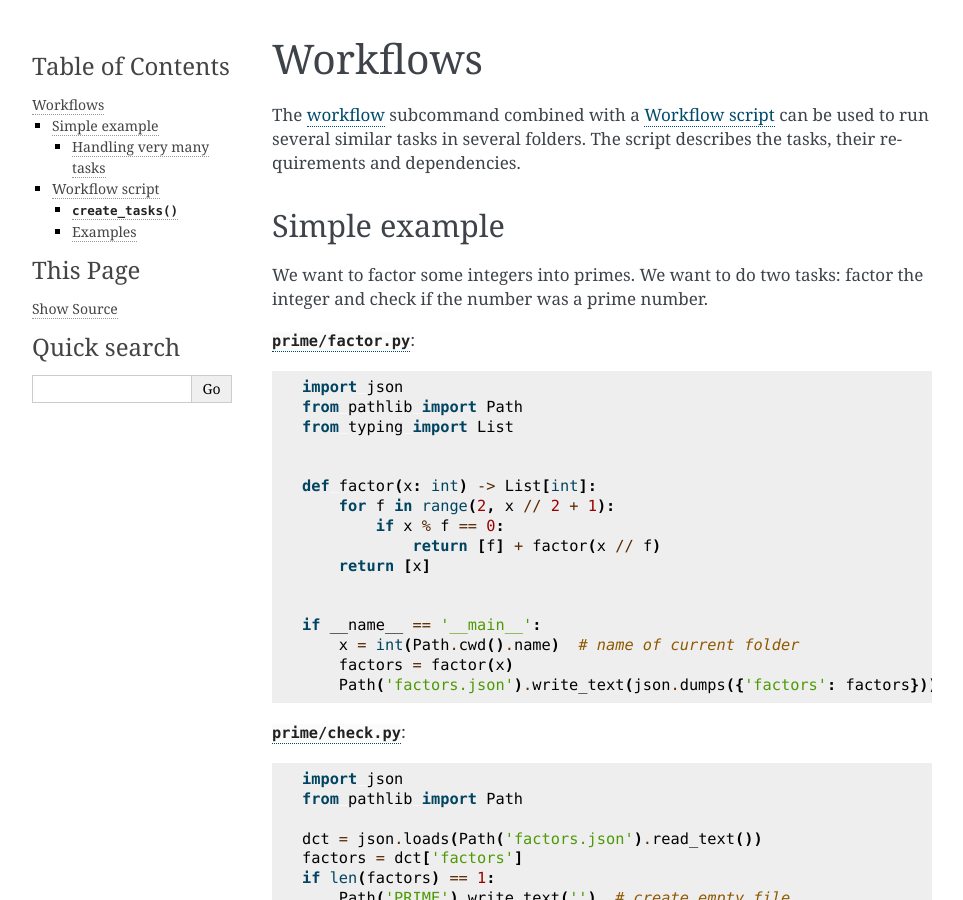
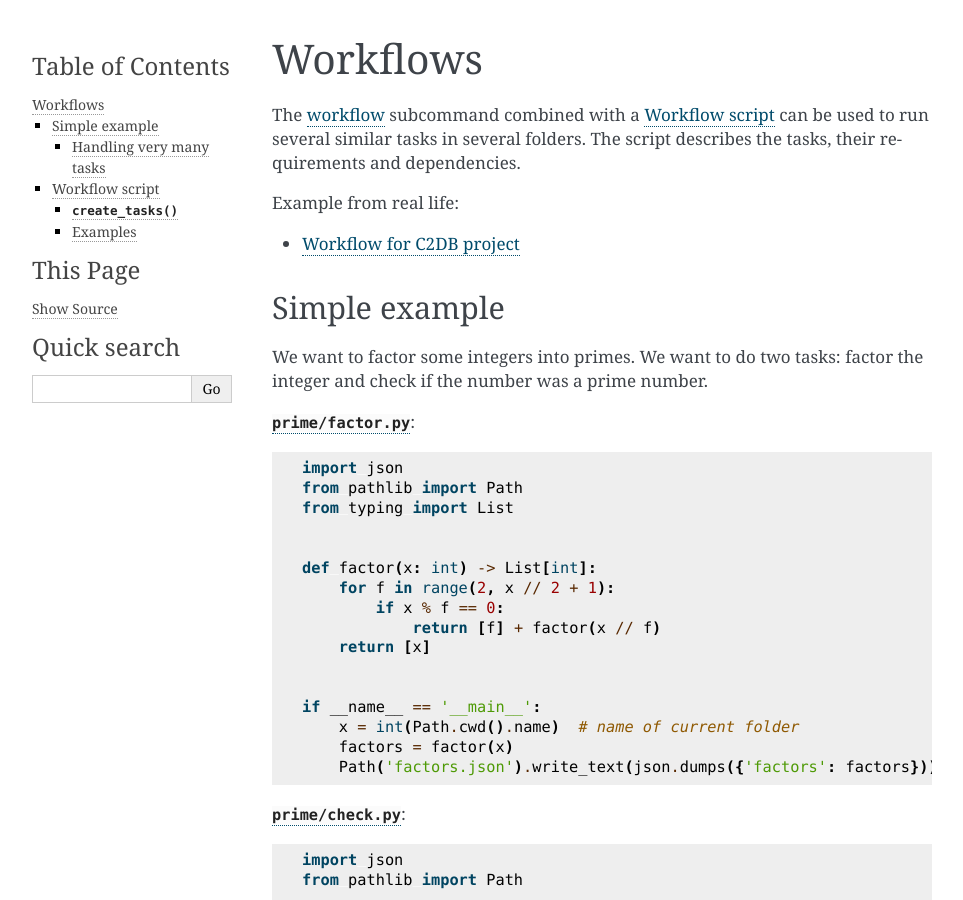
Before and after one commit to Yangxinsix/myqueue, a Sphinx documentation site: the page built from docs/workflows.rst, in a window 1280 px wide and 900 px high. Shown: the whole window, without its empty margins (148-1111 px from the left). Built offline with Sphinx 7.4.7, drawn with Linux system fonts in a browser that asks for light colours.

Commit message:
Add C2DB example

```diff
--- a/docs/workflows.rst
+++ b/docs/workflows.rst
@@ -7,6 +7,11 @@ Workflows
 The :ref:`workflow <workflow>` subcommand combined with a :ref:`workflow
 script` can be used to run several similar tasks in several folders.  The
 script describes the tasks, their requirements and dependencies.
+
+Example from real life:
+
+* `Workflow for C2DB project
+  <https://cmr.fysik.dtu.dk/c2db/c2db.html#workflow>`__
 
 
 Simple example
```
